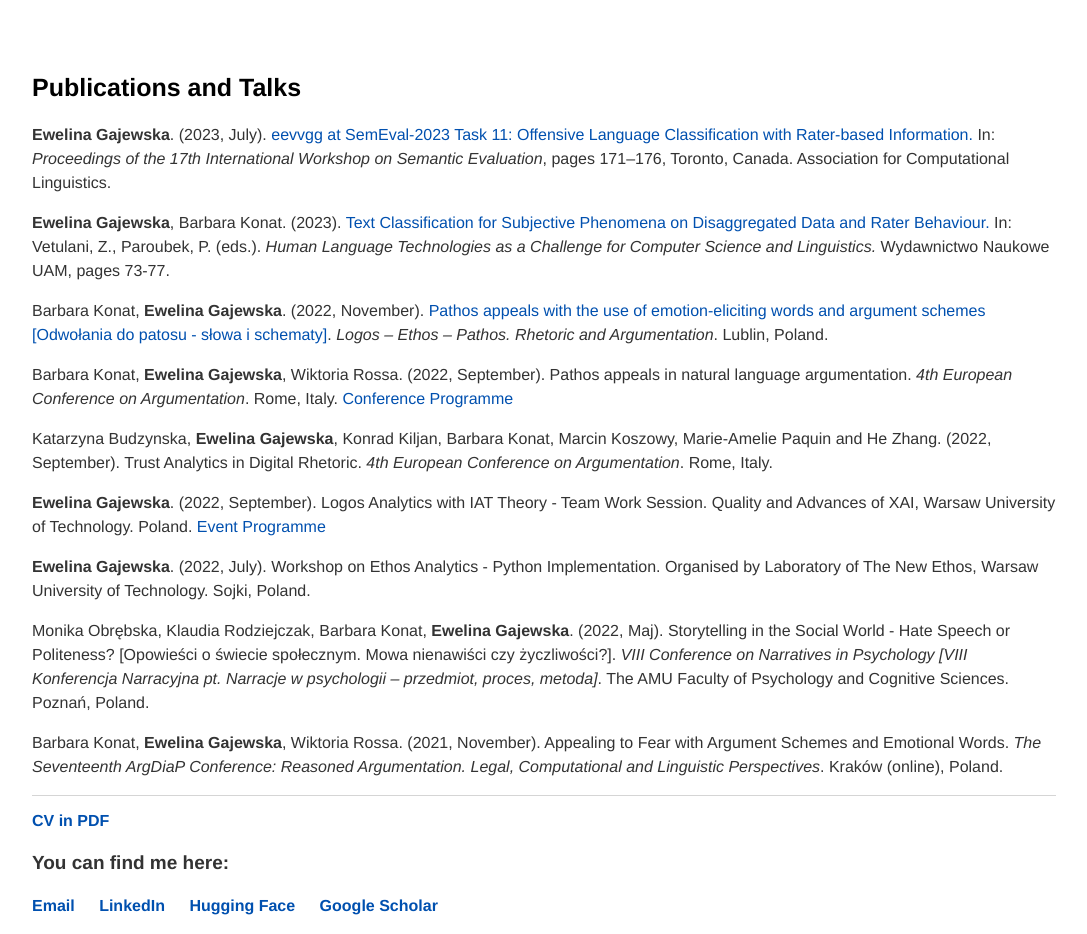
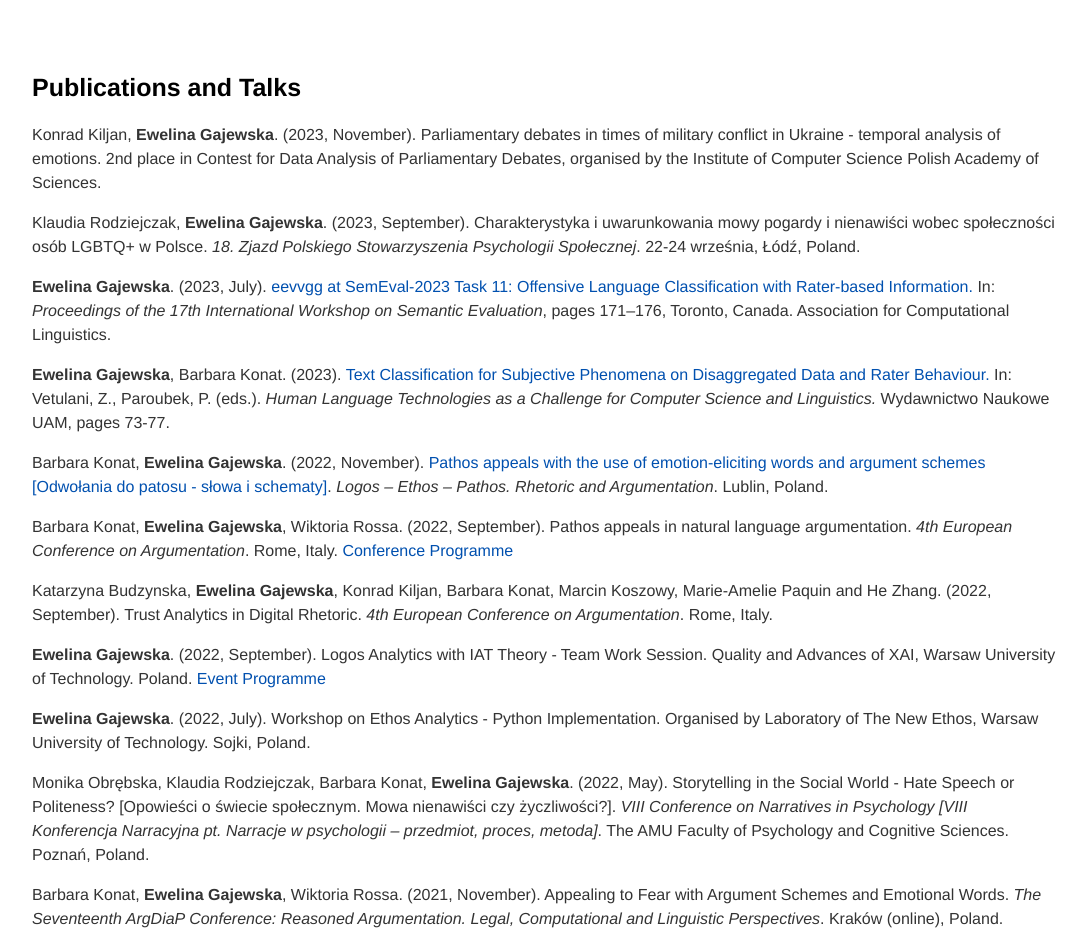
Before and after one commit to Ewelina04/Ewelina04.github.io, a plain HTML site: page CV.html in a window 1280 px wide. Shown: the part 1120-2054 px from the top of the page, without its empty margins (96-1183 px from the left). Drawn offline with Linux system fonts and the light colour scheme.

Commit message:
Update CV.html
klaudia konrad 2023 end

```diff
--- a/CV.html
+++ b/CV.html
@@ -60,6 +60,17 @@
           <div class="row">
            	<h2><br><br>Publications and Talks<br></h2>
 		  <!--  2023 -->
+
+            	<div class="column">
+              		<p style="font-size: 16px">Konrad Kiljan, <strong>Ewelina Gajewska</strong>. (2023, November). Parliamentary debates in times of military conflict in Ukraine - temporal analysis of emotions.
+		 	2nd place in Contest for Data Analysis of Parliamentary Debates, organised by the Institute of Computer Science Polish Academy of Sciences.</p>
+            	</div>
+
+            	<div class="column">
+              		<p style="font-size: 16px">Klaudia Rodziejczak, <strong>Ewelina Gajewska</strong>. (2023, September). Charakterystyka i uwarunkowania mowy pogardy i nienawiści wobec społeczności osób LGBTQ+ w Polsce.
+		 	<i>18. Zjazd Polskiego Stowarzyszenia Psychologii Społecznej</i>. 22-24 września, Łódź, Poland.</p>
+            	</div>
+
             	<div class="column">
               		<p style="font-size: 16px"><strong>Ewelina Gajewska</strong>. (2023, July). <a href="https://aclanthology.org/2023.semeval-1.24/" target="_blank"> eevvgg at SemEval-2023 Task 11: Offensive Language Classification with Rater-based Information. </a>
 		 	In:<i> Proceedings of the 17th International Workshop on Semantic Evaluation</i>, pages 171–176, Toronto, Canada. Association for Computational Linguistics. </p>   <!--  <a href="/eevvgg_at_SemEval-2023_Task_11_final.pdf" target="_blank">PDF</a> -->
@@ -95,7 +106,7 @@
 		 	Organised by Laboratory of The New Ethos, Warsaw University of Technology. Sojki, Poland.</p>
             	</div>
             	<div class="column">
-              		<p style="font-size: 16px">Monika Obrębska, Klaudia Rodziejczak, Barbara Konat, <strong>Ewelina Gajewska</strong>. (2022, Maj). Storytelling in the Social World - Hate Speech or Politeness? [Opowieści o świecie społecznym. Mowa nienawiści czy życzliwości?].
+              		<p style="font-size: 16px">Monika Obrębska, Klaudia Rodziejczak, Barbara Konat, <strong>Ewelina Gajewska</strong>. (2022, May). Storytelling in the Social World - Hate Speech or Politeness? [Opowieści o świecie społecznym. Mowa nienawiści czy życzliwości?].
 		 	<i>VIII Conference on Narratives in Psychology [VIII Konferencja Narracyjna pt. Narracje w psychologii – przedmiot, proces, metoda]</i>. The AMU Faculty of Psychology and Cognitive Sciences. Poznań, Poland.</p>
             	</div>
 
```
